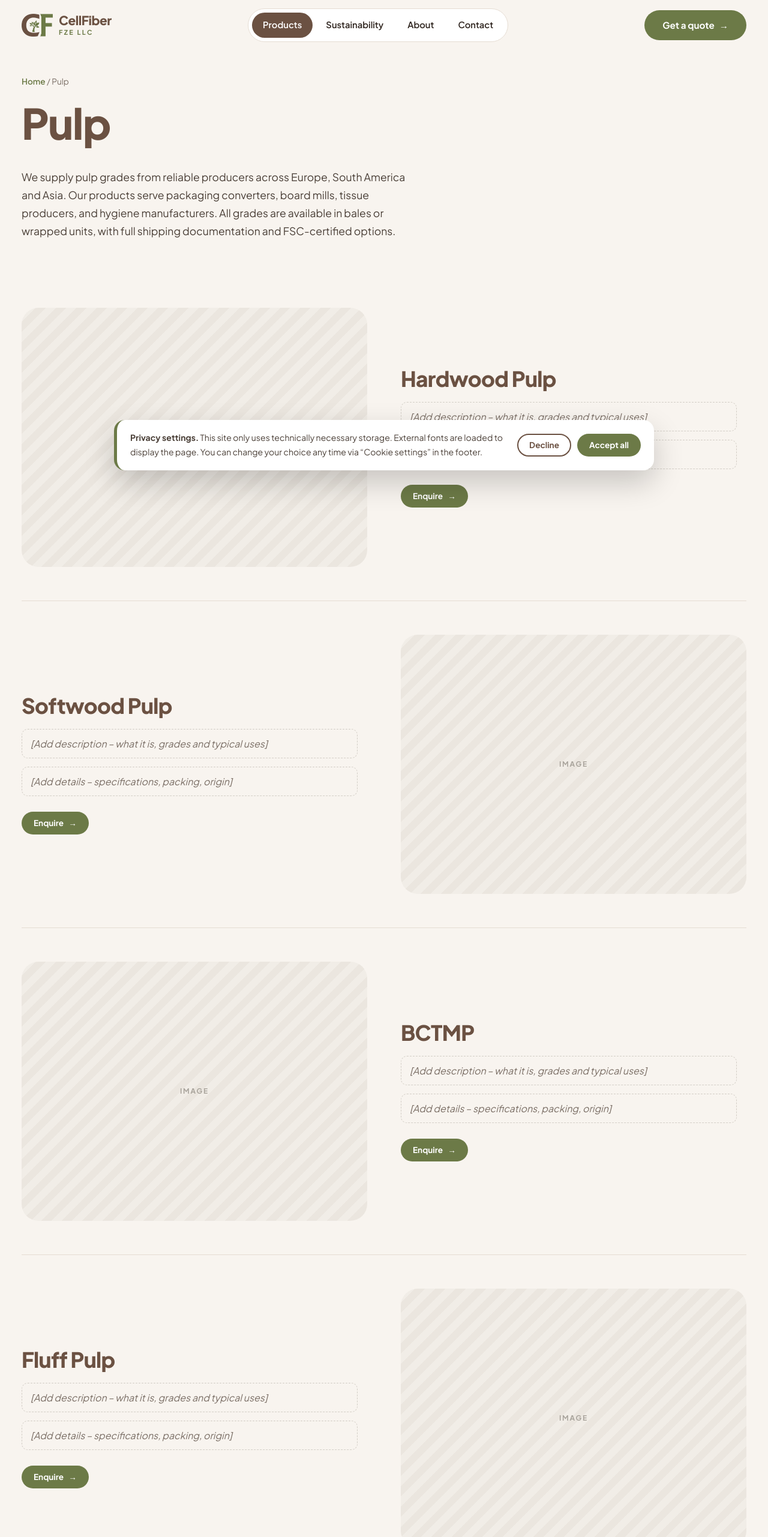
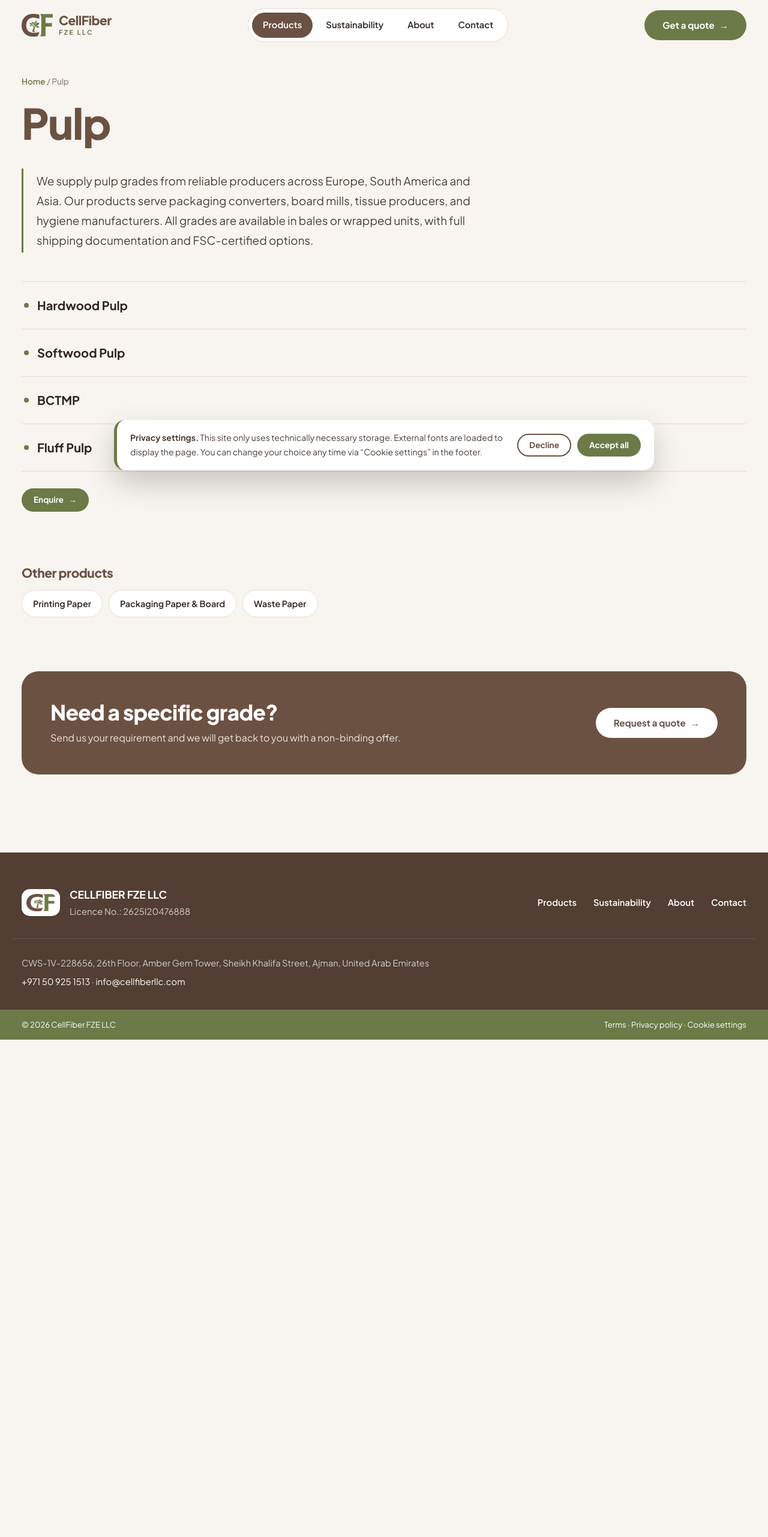
Before and after one commit to saksham147/cell-fiber, a plain HTML site: page pulp.html in a window 1280 px wide. Shown: the top 2562 px of the page at 60% size. After the commit the page ends 1733 px from the top, so only its background shows below. Drawn offline with Linux system fonts and the light colour scheme.

Commit message:
Restyle product grade lists and page intro

```diff
--- a/css/style.css
+++ b/css/style.css
@@ -315,7 +315,16 @@ textarea { resize: vertical; }
 .breadcrumb a { color: var(--pistachio); text-decoration: none; font-weight: 600; }
 .breadcrumb a:hover { text-decoration: underline; }
 .page-hero__title { font-size: clamp(2.4rem, 6vw, 4.4rem); color: var(--brown); }
-.page-hero__lead { font-size: 1.1rem; max-width: 640px; margin: 0 0 32px; }
+.page-hero__lead {
+  max-width: 760px;
+  margin: 18px 0 0;
+  padding: 4px 0 4px 22px;
+  border-left: 3px solid var(--pistachio);
+  font-size: clamp(1.02rem, 1.6vw, 1.18rem);
+  line-height: 1.75;
+  color: var(--text);
+}
+.page-hero:has(.page-hero__lead) { padding-bottom: 48px; }
 
 .chips { display: flex; flex-wrap: wrap; gap: 10px; }
 .chip {
@@ -350,6 +359,25 @@ textarea { resize: vertical; }
 .range__item:has(.subgrades) .range__media { position: sticky; top: calc(var(--header-h) + 20px); }
 .subgrades { margin: 8px 0 10px; border-top: 1px solid var(--line); max-width: 560px; }
 .subgrade { border-bottom: 1px solid var(--line); }
+/* Accordion on its own (no big image beside it), e.g. Printing Paper */
+.range__list { padding: 0 0 20px; }
+.range__list .subgrades { max-width: none; margin: 0; }
+.range__list .subgrade summary { padding: 22px 4px; font-size: clamp(1.05rem, 2vw, 1.25rem); }
+.range__list .subgrade summary::after { width: 34px; height: 34px; }
+.range__list .subgrade__body { grid-template-columns: 300px minmax(0, 640px); gap: 36px; align-items: center; padding: 4px 4px 28px; }
+.range__list .subgrade__img { border-radius: 12px; }
+.range__list .subgrade__text p { margin-bottom: 12px; }
+.range__list > .btn { margin-top: 28px; }
+/* Plain grade names divided by lines (Pulp, Waste Paper) */
+.grade-list { list-style: none; margin: 0; padding: 0; border-top: 1px solid var(--line); }
+.grade-list li {
+  display: flex; align-items: center; gap: 14px;
+  padding: 22px 4px;
+  border-bottom: 1px solid var(--line);
+  font-weight: 700; color: var(--ink);
+  font-size: clamp(1.05rem, 2vw, 1.25rem);
+}
+.grade-list li::before { content: ""; width: 8px; height: 8px; border-radius: 50%; background: var(--pistachio); flex-shrink: 0; }
 .subgrade summary {
   display: flex; justify-content: space-between; align-items: center; gap: 16px;
   padding: 16px 4px;
@@ -534,7 +562,9 @@ textarea { resize: vertical; }
   .category { padding: 64px 0; }
   .cta-band { margin-top: 64px; }
   .range__item { gap: 22px; padding: 40px 0; }
-  .subgrade__body { grid-template-columns: 1fr; gap: 14px; }
+  .subgrade__body, .range__list .subgrade__body { grid-template-columns: 1fr; gap: 14px; }
+  .range__list .subgrade summary { padding: 18px 4px; }
+  .range__list .subgrade__body { padding: 0 4px 22px; }
   .subgrade__img { aspect-ratio: 16 / 9; }
   .cta-band__inner { padding: 32px 22px; }
 }
--- a/pulp.html
+++ b/pulp.html
@@ -54,45 +54,17 @@
     <section class="range">
       <div class="container">
 
-        <article class="range__item reveal" id="hardwood-pulp">
-          <div class="range__media img-ph">Image</div>
-          <div class="range__body">
-            <h2>Hardwood Pulp</h2>
-            <p class="ph">[Add description – what it is, grades and typical uses]</p>
-            <p class="ph">[Add details – specifications, packing, origin]</p>
+        <div class="range__list reveal" id="pulp-grades">
+            <!-- Grades: names only (no image or description yet) -->
+            <ul class="grade-list">
+              <li id="hardwood-pulp">Hardwood Pulp</li>
+              <li id="softwood-pulp">Softwood Pulp</li>
+              <li id="bctmp">BCTMP</li>
+              <li id="fluff-pulp">Fluff Pulp</li>
+            </ul>
+
             <a href="index.html?product=Pulp#contact" class="btn btn--primary btn--sm">Enquire <span aria-hidden="true">→</span></a>
-          </div>
-        </article>
-
-        <article class="range__item reveal" id="softwood-pulp">
-          <div class="range__media img-ph">Image</div>
-          <div class="range__body">
-            <h2>Softwood Pulp</h2>
-            <p class="ph">[Add description – what it is, grades and typical uses]</p>
-            <p class="ph">[Add details – specifications, packing, origin]</p>
-            <a href="index.html?product=Pulp#contact" class="btn btn--primary btn--sm">Enquire <span aria-hidden="true">→</span></a>
-          </div>
-        </article>
-
-        <article class="range__item reveal" id="bctmp">
-          <div class="range__media img-ph">Image</div>
-          <div class="range__body">
-            <h2>BCTMP</h2>
-            <p class="ph">[Add description – what it is, grades and typical uses]</p>
-            <p class="ph">[Add details – specifications, packing, origin]</p>
-            <a href="index.html?product=Pulp#contact" class="btn btn--primary btn--sm">Enquire <span aria-hidden="true">→</span></a>
-          </div>
-        </article>
-
-        <article class="range__item reveal" id="fluff-pulp">
-          <div class="range__media img-ph">Image</div>
-          <div class="range__body">
-            <h2>Fluff Pulp</h2>
-            <p class="ph">[Add description – what it is, grades and typical uses]</p>
-            <p class="ph">[Add details – specifications, packing, origin]</p>
-            <a href="index.html?product=Pulp#contact" class="btn btn--primary btn--sm">Enquire <span aria-hidden="true">→</span></a>
-          </div>
-        </article>
+        </div>
 
       </div>
     </section>
```
Also changed, not shown: index.html (+1 -1 lines), packaging-paper-board.html (+0 -1 lines), printing-paper.html (+48 -41 lines), waste-paper.html (+8 -18 lines).
